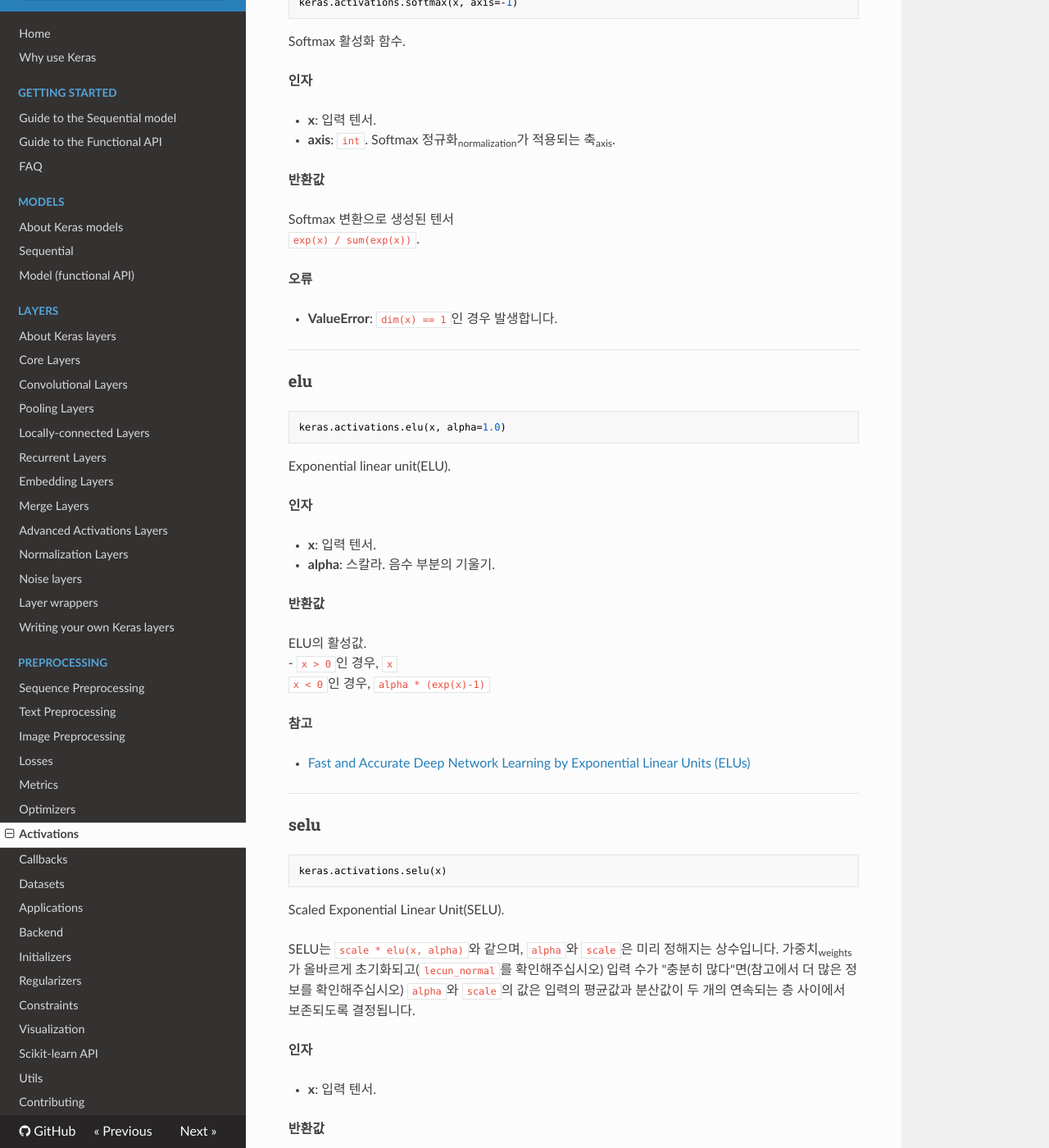
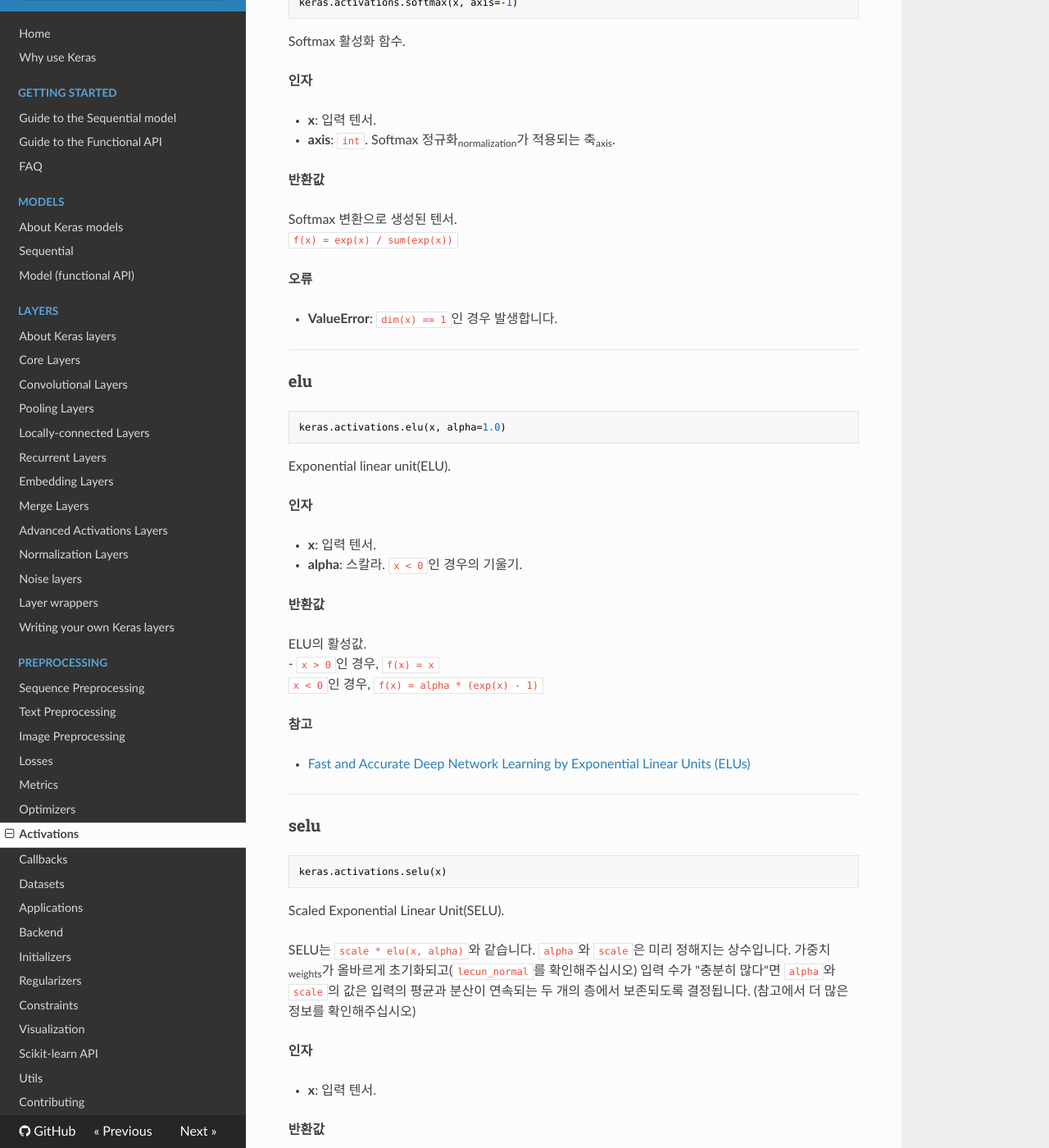
Before and after one commit to keras-team/keras-docs-ko, an MkDocs documentation site: the page built from sources/activations.md, in a window 1280 px wide and 1400 px high, scrolled down 691 px. Shown: the whole window at 82% size. Built offline with MkDocs 1.6.1, drawn with Linux system fonts in a browser that asks for light colours; nearby versions of some CDN libraries; some of the changed text lies outside the part shown.

Commit message:
Update activations.md
함수 포맷 수정

````diff
--- a/sources/activations.md
+++ b/sources/activations.md
@@ -9,7 +9,7 @@ model.add(Dense(64))
 model.add(Activation('tanh'))
 ```
 
-위의 코드는 아래와 동일합니다
+위의 코드는 아래와 동일합니다.
 
 ```python
 model.add(Dense(64, activation='tanh'))
@@ -43,8 +43,8 @@ __인자__
 
 __반환값__
 
-Softmax 변환으로 생성된 텐서
-`exp(x) / sum(exp(x))`.
+Softmax 변환으로 생성된 텐서.
+`f(x) = exp(x) / sum(exp(x))`
 
 __오류__
 
@@ -65,13 +65,13 @@ Exponential linear unit(ELU).
 __인자__
 
 - __x__: 입력 텐서.
-- __alpha__: 스칼라. 음수 부분의 기울기.
+- __alpha__: 스칼라. `x < 0`인 경우의 기울기.
 
 __반환값__
 
 ELU의 활성값.
-- `x > 0`인 경우, `x`
- `x < 0`인 경우, `alpha * (exp(x)-1)`
+- `x > 0`인 경우, `f(x) = x`
+ `x < 0`인 경우, `f(x) = alpha * (exp(x) - 1)`
 
 __참고__
 
@@ -90,10 +90,10 @@ keras.activations.selu(x)
 
 Scaled Exponential Linear Unit(SELU).
 
-SELU는 `scale * elu(x, alpha)`와 같으며, `alpha`와 `scale`은
+SELU는 `scale * elu(x, alpha)`와 같습니다. `alpha`와 `scale`은
 미리 정해지는 상수입니다. 가중치<sub>weights</sub>가 올바르게 초기화되고(`lecun_normal`를 확인해주십시오)
-입력 수가 "충분히 많다"면(참고에서 더 많은 정보를 확인해주십시오) `alpha`와 `scale`의 값은
-입력의 평균값과 분산값이 두 개의 연속되는 층 사이에서 보존되도록 결정됩니다.
+입력 수가 "충분히 많다"면 `alpha`와 `scale`의 값은
+입력의 평균과 분산이 연속되는 두 개의 층에서 보존되도록 결정됩니다. (참고에서 더 많은 정보를 확인해주십시오)
 
 __인자__
 
@@ -102,12 +102,12 @@ __인자__
 __반환값__
 
 SELU의 활성값
-`scale * elu(x, alpha)`.
+`f(x) = scale * elu(x, alpha)`
 
 __유의 사항__
 
 - `lecun_normal`과 함께 사용되어야 합니다.
-- `AlphaDropout`과 함께 이용되어야 합니다.
+- `AlphaDropout`과 함께 사용되어야 합니다.
 
 __참고__
 
@@ -131,8 +131,8 @@ __인자__
 
 __반환값__
 
-Softplus의 활성값
-`log(exp(x) + 1)`.
+Softplus의 활성값.
+`f(x) = log(exp(x) + 1)`
 
 ----
 
@@ -153,7 +153,7 @@ __인자__
 __반환값__
 
 Softsign의 활성값.
-`f(x) = x / (abs(x) + 1)`.
+`f(x) = x / (abs(x) + 1)
 
 ----
 
@@ -167,9 +167,9 @@ keras.activations.relu(x, alpha=0.0, max_value=None, threshold=0.0)
 
 Rectified Linear Unit(ReLU).
 
-기본값을 사용하면 원소별로 연산된 `max(x, 0)`를 반환합니다.
+인자의 기본값을 사용하면 원소별로 연산된 `max(x, 0)`를 반환합니다.
 
-다른 인수를 사용하면 다음과 같습니다.
+다른 인자를 사용하면 ReLU는 다음과 같습니다.
 - `x >= max_value`인 경우, `f(x) = max_value`
 - `threshold <= x < max_value`인 경우, `f(x) = x`
 - 나머지 경우, `f(x) = alpha * (x - threshold)`
@@ -177,16 +177,16 @@ Rectified Linear Unit(ReLU).
 __인자__
 
 - __x__: 입력 텐서.
-- __alpha__: `float`. 음수 부분의 기울기. 기본값은 0.
+- __alpha__: `float`. `x < 0`인 경우의 기울기. 기본값은 0.
 - __max_value__: `float`. 포화 임계값.
-- __threshold__: `float`. 활성화를 위한 임계치.
+- __threshold__: `float`. 활성화가 일어나는 임계값.
 
 __반환값__
 
 ReLU 변환으로 생성된 텐서.
-- `x >= max_value`인 경우, `f(x) = max_value`,
-- `threshold <= x < max_value`인 경우, `f(x) = x`,
-- 나머지 경우, `f(x) = alpha * (x - threshold)`.
+- `x >= max_value`인 경우, `f(x) = max_value`
+- `threshold <= x < max_value`인 경우, `f(x) = x`
+- 나머지 경우, `f(x) = alpha * (x - threshold)`
 
 ----
 
@@ -206,7 +206,7 @@ __인자__
 
 __반환값__
 
-Hyperbolic tangent의 활성값
+Hyperbolic tangent의 활성값.
 `f(x) = tanh(x) = (exp(x) - exp(-x)) / (exp(x) + exp(-x))`
 
 
@@ -267,7 +267,7 @@ keras.activations.exponential(x)
 ```
 
 
-지수(밑은 e) 활성화 함수.
+(밑이 e인) 지수 활성화 함수.
 
 __인자__
 
@@ -276,7 +276,7 @@ __인자__
 __반환값__
 
 Exponential의 활성값.
-`f(x) = exp(x)`.
+`f(x) = exp(x)`
 
 ----
 
````
